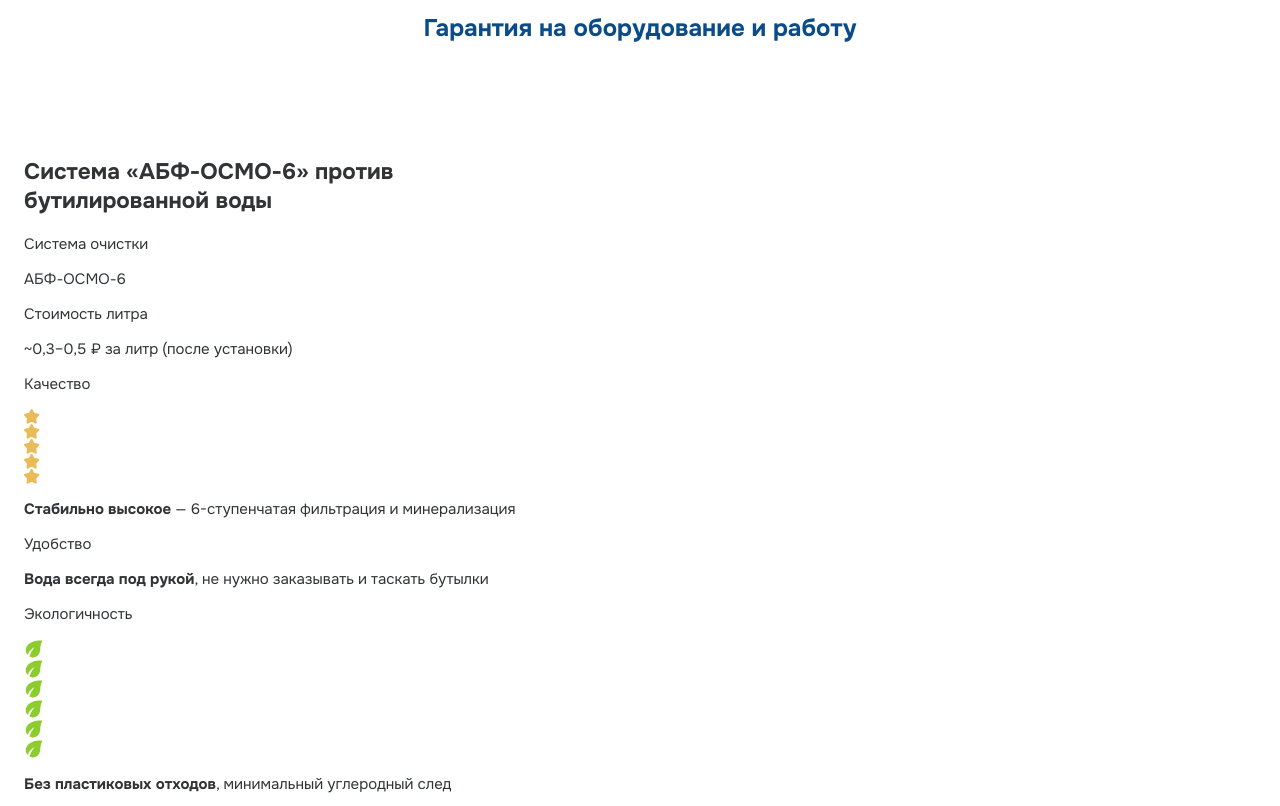
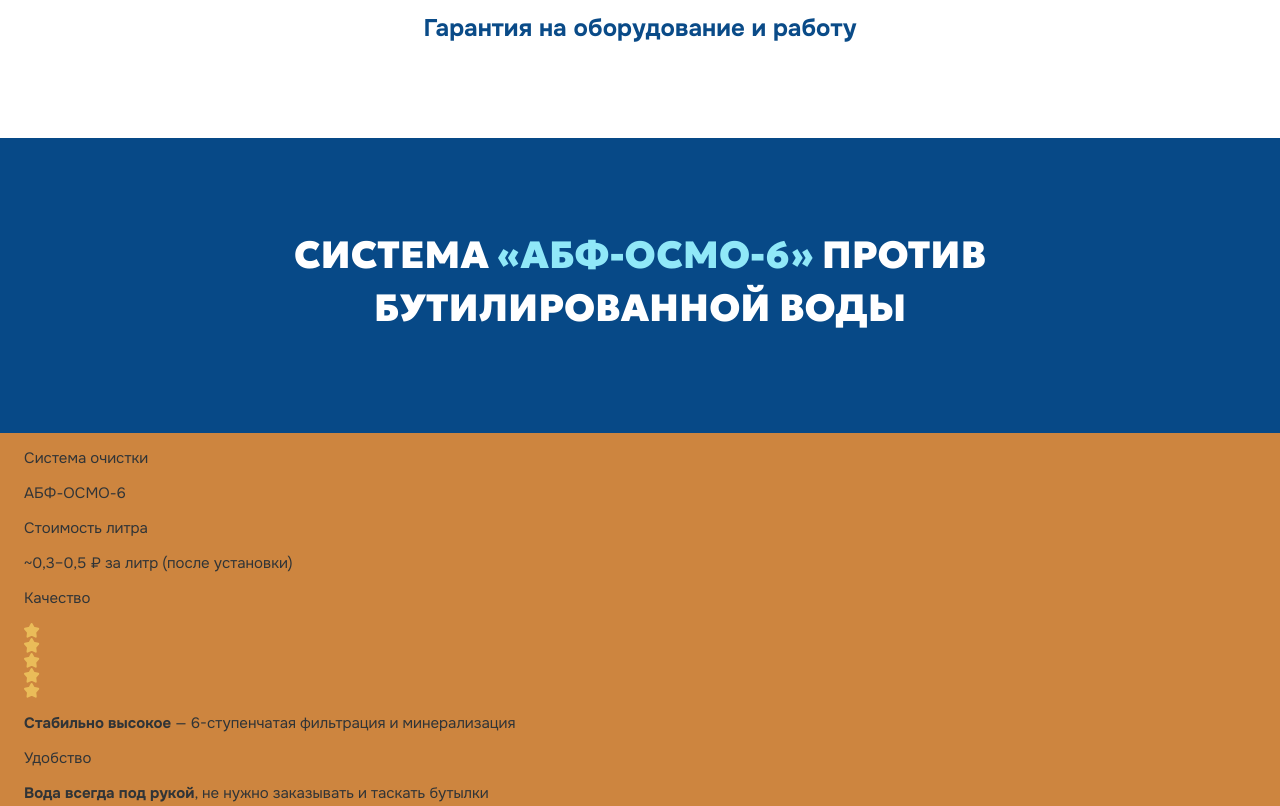
Before and after one commit to ministrov/waterdel-newest, a website built with Vite: page index.html in a window 1280 px wide. Shown: the part 5740-6546 px from the top of the page. Built offline with nearby package versions, Linux system fonts and the light colour scheme; files whose address does not match are found by name.

Commit message:
feat: start creating a desktop styling for difference section and create a highlighted class

```diff
--- a/index.html
+++ b/index.html
@@ -302,8 +302,8 @@
       <div class="container">
         <div class="solution__wrapper">
           <div class="solution__content">
-            <h2 class="solution__title">Пример системы фильтров <span
-                class="solution__title-highlighted">«АБФ-ОСМО-6»</span> — идеальный источник
+            <h2 class="solution__title">Пример системы фильтров <span class="highlighted">«АБФ-ОСМО-6»</span> —
+              идеальный источник
               питьевой воды</h2>
 
             <p class="solution__subtitle">Вода, очищенная системой с обратным осмосом, идеально подходит для
@@ -366,7 +366,7 @@
 
     <section id="pros" class="page__advantages advantages">
       <div class="container">
-        <h2 class="advantages__title">Почему <span class="advantages__title-highlighted">«АБФ-ОСМО-6»</span> идеальное
+        <h2 class="advantages__title">Почему <span class="highlighted">«АБФ-ОСМО-6»</span> идеальное
           решение для дома?</h2>
 
         <ul class="advantages__list">
@@ -444,8 +444,8 @@
 
     <section id="components" class="page__components components components--wrapper">
       <div class="container">
-        <h2 class="components__title">Интеллектуальные решения создают <span
-            class="components__title-highlighted">безупречное качество</span> воды</h2>
+        <h2 class="components__title">Интеллектуальные решения создают <span class="highlighted">безупречное
+            качество</span> воды</h2>
 
         <p class="components__subtitle">Для тех, кто хочет разобраться в деталях</p>
 
@@ -576,7 +576,8 @@
     <section id="block-diff" class="page__difference difference">
       <div class="difference__header">
         <div class="container">
-          <h2 class="difference__title">Система <span>«АБФ-ОСМО-6»</span> против <br>бутилированной воды</h2>
+          <h2 class="difference__title">Система <span class="highlighted">«АБФ-ОСМО-6»</span> против <br>бутилированной
+            воды</h2>
         </div>
       </div>
       <div class="difference__wrapper">
--- a/src/style.css
+++ b/src/style.css
@@ -64,6 +64,10 @@ body {
   clip-path: inset(100%);
   clip: rect(0 0 0 0);
   overflow: hidden;
+}
+
+.highlighted {
+  color: var(--accent-blue);
 }
 
 .button {
@@ -728,10 +732,6 @@ body {
   color: #35393D;
 }
 
-.solution__title-highlighted {
-  color: var(--accent-blue);
-}
-
 .solution__subtitle {
   margin: 0;
   font-size: 18px;
@@ -846,10 +846,6 @@ body {
   color: #35393D;
   text-align: center;
   text-transform: uppercase;
-}
-
-.advantages__title-highlighted {
-  color: var(--accent-blue);
 }
 
 .advantages__list {
@@ -1043,10 +1039,6 @@ body {
   color: #35393D;
   text-align: center;
   text-transform: uppercase;
-}
-
-.components__title-highlighted {
-  color: var(--accent-blue);
 }
 
 .components__subtitle {
@@ -1304,6 +1296,38 @@ body {
   background-image: url("../icons/check.svg");
 }
 
+/* Difference */
+
+.difference {
+  background-color: peru;
+}
+
+.difference__header {
+  position: relative;
+  z-index: 1;
+  overflow: hidden;
+  padding: 90px 0 98px;
+  background-color: #074987;
+}
+
+.difference__title {
+  max-width: 762px;
+  margin: 0 auto !important;
+  font-family: var(--primary-font);
+  font-size: 38px;
+  font-weight: 900;
+  line-height: 1.4;
+  /* color: #35393D; */
+  color: white;
+  text-align: center;
+  text-transform: uppercase;
+}
+
+.difference__title .highlighted {
+  white-space: nowrap;
+  color: #90E8F8;
+}
+
 /* Footer */
 
 .footer {
```
